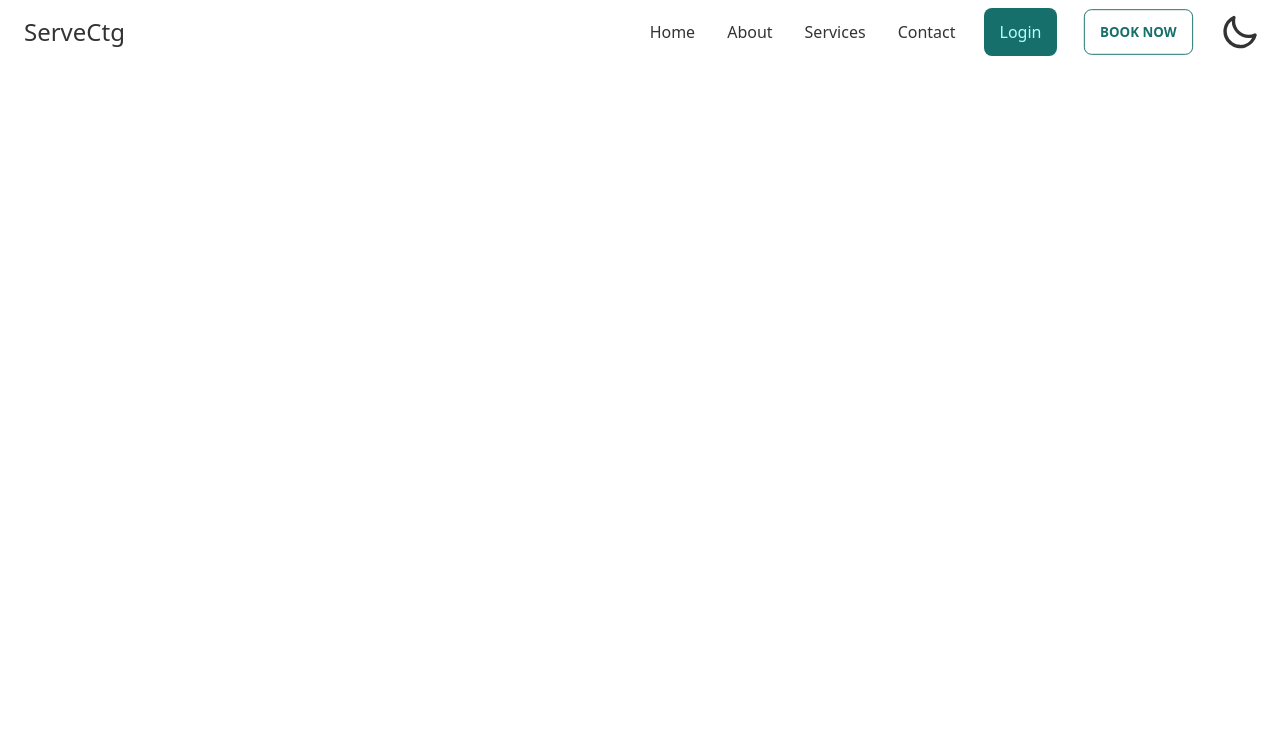
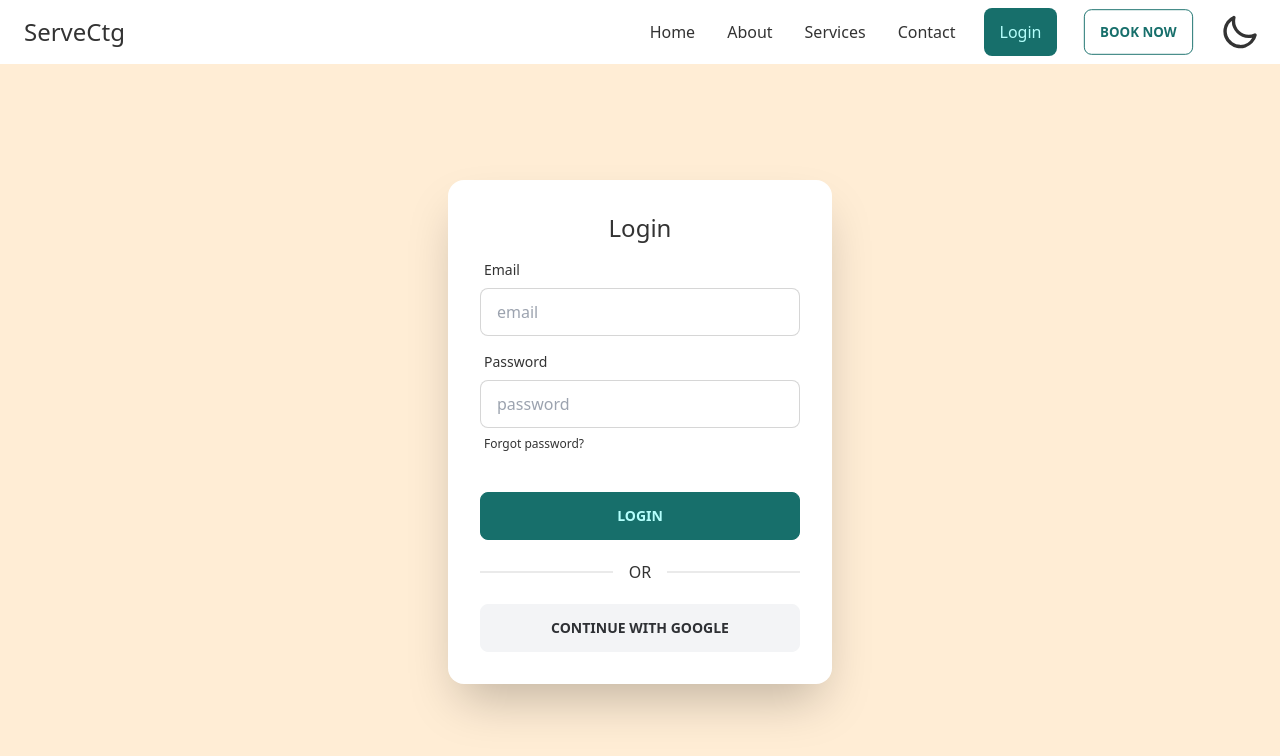
Before and after one commit to sazidahmednassir/servectg-client, a React (Create React App) app: page /login in a window 1280 px wide. Shown: the top 756 px of the page. Built offline with nearby package versions, Linux system fonts and the light colour scheme.

Commit message:
login page created

```diff
--- a/src/App.js
+++ b/src/App.js
@@ -3,7 +3,9 @@ import "aos/dist/aos.css";
 import { useEffect } from "react";
 import { Route, Routes } from "react-router-dom";
 import "./App.css";
+import PrivateRoute from "./authentication/PrivateRoute";
 import Navbar from "./components/Navbar";
+import { privateRoutes } from "./routes/privateRoutes";
 import { publicRoute } from "./routes/publicRoutes";
 function App() {
   useEffect(() => {
@@ -21,6 +23,12 @@ function App() {
           {publicRoute.map(({ path, Component }, index) => (
             <Route key={index} path={path} element={<Component />} />
           ))}
+
+          <Route element={<PrivateRoute />}>
+            {privateRoutes.map(({ path, Component }, index) => (
+              <Route key={index} path={path} element={<Component />} />
+            ))}
+          </Route>
         </Routes>
       </Navbar>
     </>
--- /dev/null
+++ b/src/authentication/AdminRoute.js
@@ -0,0 +1,16 @@
+
+import { Navigate, Outlet, useLocation } from "react-router-dom";
+import useAdmin from "../hooks/useAdmin";
+
+const AdminRoute = () => {
+  const location = useLocation();
+  const [admin] = useAdmin();
+
+  if (!admin) {
+    return <Navigate to='/' replace />;
+  }
+
+  return <Outlet />;
+};
+
+export default AdminRoute;
--- /dev/null
+++ b/src/authentication/PrivateRoute.js
@@ -0,0 +1,14 @@
+import { Navigate, Outlet, useLocation } from "react-router-dom";
+
+const PrivateRoute = () => {
+  const location = useLocation();
+  const user = true;
+
+  if (!user) {
+    return <Navigate to='/login' state={{ from: location }} replace />;
+  }
+
+  return <Outlet />;
+};
+
+export default PrivateRoute;
--- a/src/components/Navbar.js
+++ b/src/components/Navbar.js
@@ -109,14 +109,48 @@ const Navbar = ({ children }) => {
         <ul class="menu p-4 overflow-y-auto w-80 bg-base-100">
           {/* <!-- Sidebar content here --> */}
           <li>
-            {" "}
-            <NavLink to="/" className="rounded-lg">
+            <NavLink to='/' className='rounded-lg'>
               Home
             </NavLink>
           </li>
           <li>
-            <a>Sidebar Item 2</a>
+            <NavLink to='/about' className='rounded-lg'>
+              About
+            </NavLink>
           </li>
+          <li>
+            <NavLink to='/services' className='rounded-lg'>
+              Services
+            </NavLink>
+          </li>
+          <li>
+            <NavLink to='/contact' className='rounded-lg'>
+              Contact
+            </NavLink>
+          </li>
+          <li>
+            <NavLink to='/login' className='rounded-lg'>
+              Login
+            </NavLink>
+          </li>
+          <div
+            tabindex='0'
+            class='collapse collapse-arrow border border-base-300 bg-base-100 rounded-box'
+          >
+            <div class='collapse-title text-xl font-medium'>Book Now</div>
+            <div class='collapse-content'>
+              <li>
+                <NavLink to='/contact' className='rounded-lg'>
+                  Quick book
+                </NavLink>
+              </li>
+              <li>
+                <NavLink to='/login' className='rounded-lg'>
+                  Pre book
+                </NavLink>
+              </li>
+            </div>
+          </div>
         </ul>
       </div>
     </div>
--- a/src/pages/Login.js
+++ b/src/pages/Login.js
@@ -1,10 +1,45 @@
-
 const Login = () => {
-    return (
-        <div>
-            <h1>Login</h1>
+  return (
+    <div className="h-screen lg:mt-16  mb-0 flex bg-accent justify-center items-center">
+      <div class="card flex-shrink-0 w-full max-w-sm shadow-2xl bg-base-100">
+        <div class="card-body">
+          <h1 className="text-center text-2xl">Login</h1>
+          <div class="form-control">
+            <label class="label">
+              <span class="label-text">Email</span>
+            </label>
+            <input
+              type="text"
+              placeholder="email"
+              class="input input-bordered"
+            />
+          </div>
+          <div class="form-control">
+            <label class="label">
+              <span class="label-text">Password</span>
+            </label>
+            <input
+              type="text"
+              placeholder="password"
+              class="input input-bordered"
+            />
+            <label class="label">
+              <a href="#" class="label-text-alt link link-hover">
+                Forgot password?
+              </a>
+            </label>
+          </div>
+          <div class="form-control mt-6">
+            <button class="btn btn-primary">Login</button>
+          </div>
+          <div class="divider">OR</div>
+          <button className="btn btn-glass hover:btn-accent">
+            Continue with google
+          </button>
         </div>
-    );
+      </div>
+    </div>
+  );
 };
 
 export default Login;
--- /dev/null
+++ b/src/routes/privateRoutes.js
@@ -0,0 +1,7 @@
+import About from "../pages/About";
+import Services from "../pages/Services";
+
+export const privateRoutes = [
+  { path: "/about", name: "About", Component: About },
+  { path: "/services", name: "Services", Component: Services },
+];
```
